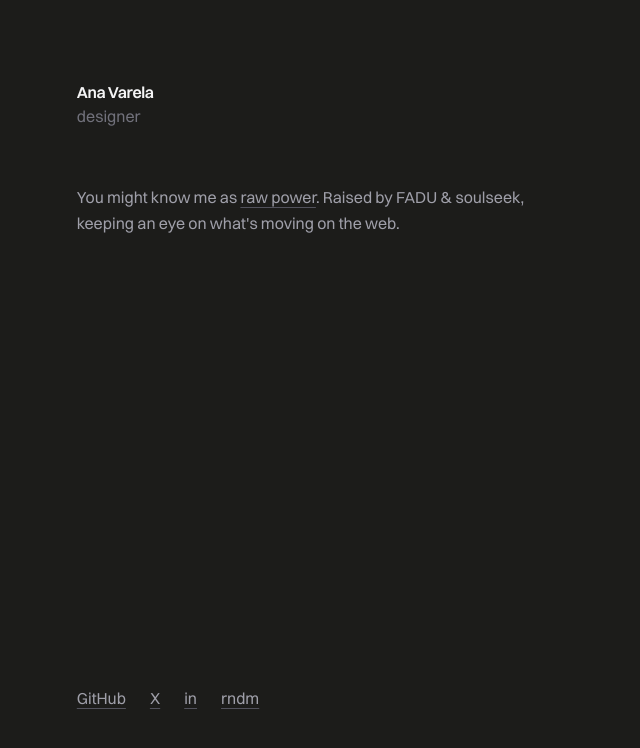
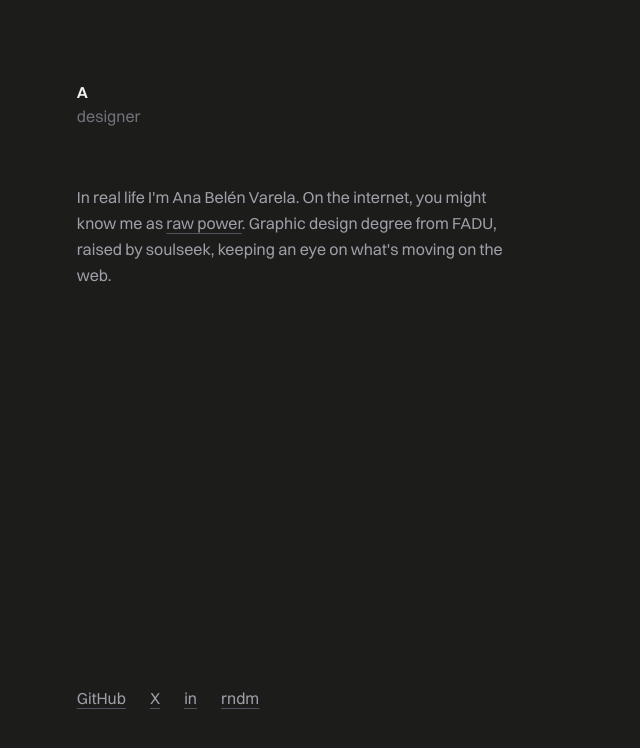
Before and after one commit to rawwwpower/anavare-la, a Next.js app: page / in a window 1280 px wide. Shown: the top 748 px of the page, without its empty margins (0-640 px from the left). Built offline with nearby package versions, Linux system fonts and the light colour scheme.

Commit message:
Shorten heading to A, rewrite bio copy

```diff
--- a/src/app/page.tsx
+++ b/src/app/page.tsx
@@ -16,13 +16,14 @@ export default function Home() {
 
         <div>
           <h1 className="text-base font-semibold tracking-tight text-zinc-100">
-            Ana Varela
+            A
           </h1>
           <p className="text-base text-zinc-500">designer</p>
         </div>
 
         <p className="mt-12 max-w-md text-base leading-relaxed text-zinc-400 sm:mt-14">
-          You might know me as{" "}
+          In real life I&apos;m Ana Belén Varela. On the internet, you might
+          know me as{" "}
           <a
             href="https://youtu.be/ED3mufU58bk?si=6SR5NY0_-KCdtNQ-&t=75"
             target="_blank"
@@ -31,8 +32,8 @@ export default function Home() {
           >
             raw power
           </a>
-          . Raised by FADU & soulseek, keeping an eye on what&apos;s moving on
-          the web.
+          . Graphic design degree from FADU, raised by soulseek, keeping an
+          eye on what&apos;s moving on the web.
         </p>
 
         <DisplayStage className="my-10 flex flex-1 min-h-40 items-center justify-center sm:my-14" />
```
